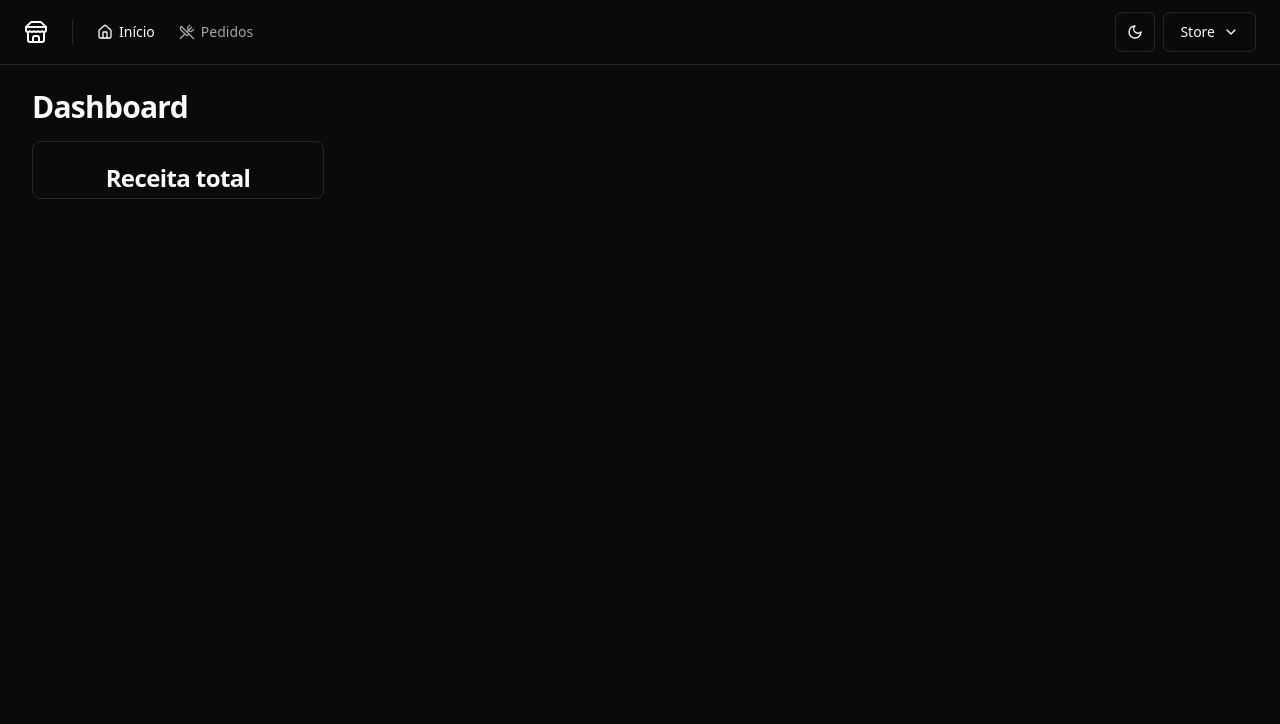
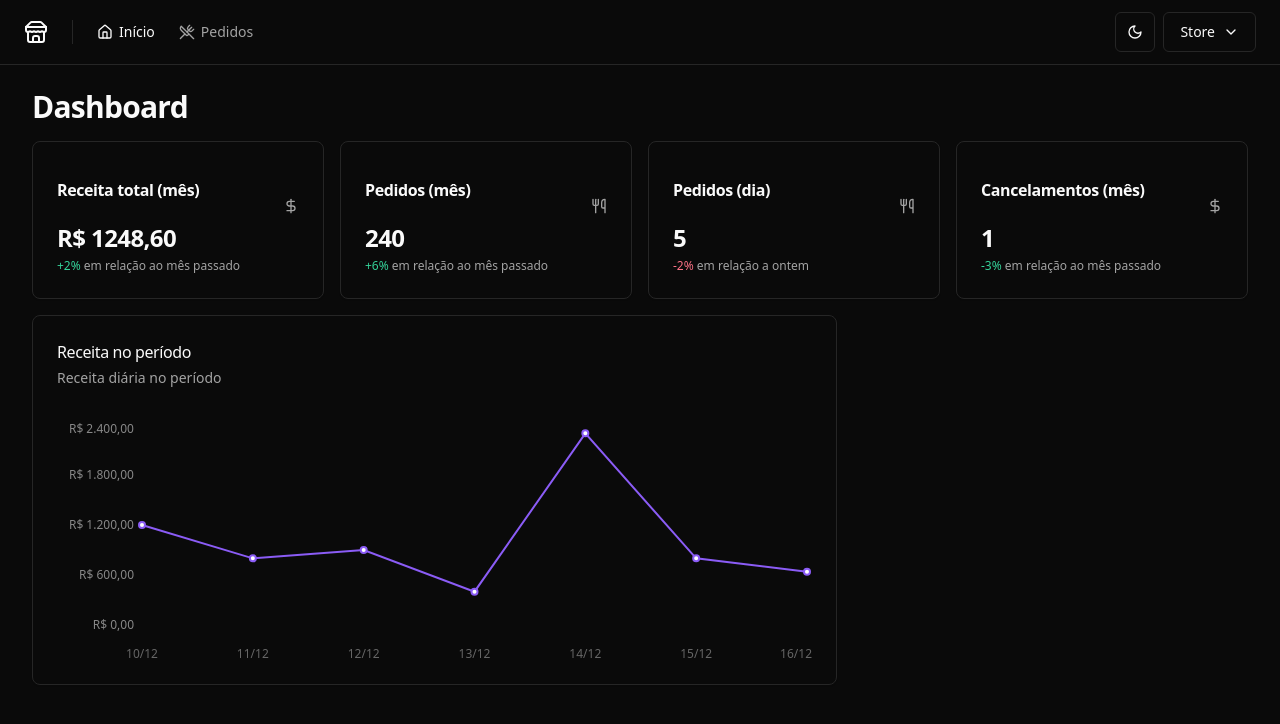
Before and after one commit to fernandoc89/store, a React (Vite) app: page / in a window 1280 px wide. Shown: the top 724 px of the page. Built offline with nearby package versions, Linux system fonts and the light colour scheme.

Commit message:
feature (4): adding new graphic in dashboard screen

```diff
--- a/package.json
+++ b/package.json
@@ -25,6 +25,7 @@
     "react-helmet-async": "^2.0.5",
     "react-hook-form": "^7.53.2",
     "react-router": "^7.0.1",
+    "recharts": "^2.14.1",
     "sonner": "^1.7.0",
     "tailwind-merge": "^2.5.5",
     "tailwindcss-animate": "^1.0.7",
--- a/src/pages/app/dashboard/dashboard.tsx
+++ b/src/pages/app/dashboard/dashboard.tsx
@@ -1,5 +1,9 @@
-import { Card, CardHeader, CardTitle } from "@/components/ui/card";
 import { Helmet } from "react-helmet-async";
+import { DayOrdersAmountCard } from "./day-orders-amount-card";
+import { MonthCanceledOrdersAmountCard } from "./month-canceled-orders-amount-card";
+import { MonthOrdersAmountCard } from "./month-orders-amount-card";
+import { MonthRevenueCard } from "./month-revenue-card";
+import { RevenueChart } from "./revenue-chart";
 
 export function Dashboard() {
     return (
@@ -9,11 +13,14 @@ export function Dashboard() {
                 <h1 className="text-3xl font-bold tracking-tight">Dashboard</h1>
 
                 <div className="grid grid-cols-4 gap-4">
-                    <Card>
-                        <CardHeader className="flex items-center justify-between pb-2">
-                            <CardTitle>Receita total</CardTitle>
-                        </CardHeader>
-                    </Card>
+                    <MonthRevenueCard />
+                    <MonthOrdersAmountCard />
+                    <DayOrdersAmountCard />
+                    <MonthCanceledOrdersAmountCard />
+                </div>
+
+                <div className="grid grid-cols-9 gap-4">
+                    <RevenueChart />
                 </div>
             </div>
         </>
--- /dev/null
+++ b/src/pages/app/dashboard/day-orders-amount-card.tsx
@@ -0,0 +1,24 @@
+import { Card, CardContent, CardHeader, CardTitle } from "@/components/ui/card";
+import { Utensils } from "lucide-react";
+
+export function DayOrdersAmountCard() {
+    return (
+        <Card>
+            <CardHeader className="flex-row items-center justify-between space-y-8 pb-2">
+                <CardTitle className="text-base font-semibold">
+                    Pedidos (dia)
+                </CardTitle>
+                <Utensils className="h-4 w-4 text-muted-foreground" />
+            </CardHeader>
+            <CardContent className="space-y-1">
+                <span className="text-2xl font-bold tracking-tight">
+                    5
+                </span>
+                <p className="text-xs text-muted-foreground">
+                    <span className="text-rose-500 dark:text-rose-400">-2%</span> em relação a ontem
+                </p>
+            </CardContent>
+        </Card>
+    )
+
+}
--- /dev/null
+++ b/src/pages/app/dashboard/month-canceled-orders-amount-card.tsx
@@ -0,0 +1,24 @@
+import { Card, CardContent, CardHeader, CardTitle } from "@/components/ui/card";
+import { DollarSign } from "lucide-react";
+
+export function MonthCanceledOrdersAmountCard() {
+    return (
+        <Card>
+            <CardHeader className="flex-row items-center justify-between space-y-8 pb-2">
+                <CardTitle className="text-base font-semibold">
+                    Cancelamentos (mês)
+                </CardTitle>
+                <DollarSign className="h-4 w-4 text-muted-foreground" />
+            </CardHeader>
+            <CardContent className="space-y-1">
+                <span className="text-2xl font-bold tracking-tight">
+                    1
+                </span>
+                <p className="text-xs text-muted-foreground">
+                    <span className="text-emerald-500 dark:text-emerald-400">-3%</span> em relação ao mês passado
+                </p>
+            </CardContent>
+        </Card>
+    )
+
+}
--- /dev/null
+++ b/src/pages/app/dashboard/month-orders-amount-card.tsx
@@ -0,0 +1,24 @@
+import { Card, CardContent, CardHeader, CardTitle } from "@/components/ui/card";
+import { Utensils } from "lucide-react";
+
+export function MonthOrdersAmountCard() {
+    return (
+        <Card>
+            <CardHeader className="flex-row items-center justify-between space-y-8 pb-2">
+                <CardTitle className="text-base font-semibold">
+                    Pedidos (mês)
+                </CardTitle>
+                <Utensils className="h-4 w-4 text-muted-foreground" />
+            </CardHeader>
+            <CardContent className="space-y-1">
+                <span className="text-2xl font-bold tracking-tight">
+                    240
+                </span>
+                <p className="text-xs text-muted-foreground">
+                    <span className="text-emerald-500 dark:text-emerald-400">+6%</span> em relação ao mês passado
+                </p>
+            </CardContent>
+        </Card>
+    )
+
+}
--- /dev/null
+++ b/src/pages/app/dashboard/month-revenue-card.tsx
@@ -0,0 +1,24 @@
+import { Card, CardContent, CardHeader, CardTitle } from "@/components/ui/card";
+import { DollarSign } from "lucide-react";
+
+export function MonthRevenueCard() {
+    return (
+        <Card>
+            <CardHeader className="flex-row items-center justify-between space-y-8 pb-2">
+                <CardTitle className="text-base font-semibold">
+                    Receita total (mês)
+                </CardTitle>
+                <DollarSign className="h-4 w-4 text-muted-foreground" />
+            </CardHeader>
+            <CardContent className="space-y-1">
+                <span className="text-2xl font-bold tracking-tight">
+                    R$ 1248,60
+                </span>
+                <p className="text-xs text-muted-foreground">
+                    <span className="text-emerald-500 dark:text-emerald-400">+2%</span> em relação ao mês passado
+                </p>
+            </CardContent>
+        </Card>
+    )
+
+}
--- /dev/null
+++ b/src/pages/app/dashboard/revenue-chart.tsx
@@ -0,0 +1,66 @@
+import {
+    Line,
+    LineChart,
+    ResponsiveContainer,
+    XAxis,
+    YAxis
+} from 'recharts'
+import colors from 'tailwindcss/colors'
+
+import {
+    Card,
+    CardContent,
+    CardDescription,
+    CardHeader,
+    CardTitle,
+} from '@/components/ui/card'
+
+const data = [
+    { date: '10/12', revenue: 1200 },
+    { date: '11/12', revenue: 800 },
+    { date: '12/12', revenue: 900 },
+    { date: '13/12', revenue: 400 },
+    { date: '14/12', revenue: 2300 },
+    { date: '15/12', revenue: 800 },
+    { date: '16/12', revenue: 640 },
+]
+
+export function RevenueChart() {
+    return (
+        <Card className="col-span-6">
+            <CardHeader className="flex-row items-center justify-between pb-8">
+                <div className="space-y-1">
+                    <CardTitle className="text-base font-medium">
+                        Receita no período
+                    </CardTitle>
+                    <CardDescription>Receita diária no período</CardDescription>
+                </div>
+            </CardHeader>
+            <CardContent>
+                <ResponsiveContainer width="100%" height={240}>
+                    <LineChart data={data} style={{ fontSize: 12 }}>
+                        <XAxis dataKey="date" axisLine={false} tickLine={false} dy={16} />
+                        <YAxis
+                            stroke="#888"
+                            axisLine={false}
+                            tickLine={false}
+                            width={80}
+                            tickFormatter={(value: number) =>
+                                value.toLocaleString('pt-BR', {
+                                    style: 'currency',
+                                    currency: 'BRL',
+                                })
+                            }
+                        />
+                        <Line
+                            stroke={colors.violet[500]}
+                            type="linear"
+                            strokeWidth={2}
+                            dataKey="revenue"
+                        />
+                    </LineChart>
+                </ResponsiveContainer>
+            </CardContent>
+        </Card>
+    )
+}
```
Also changed, not shown: 1 other file (tests, documents, lock files or other folders).
